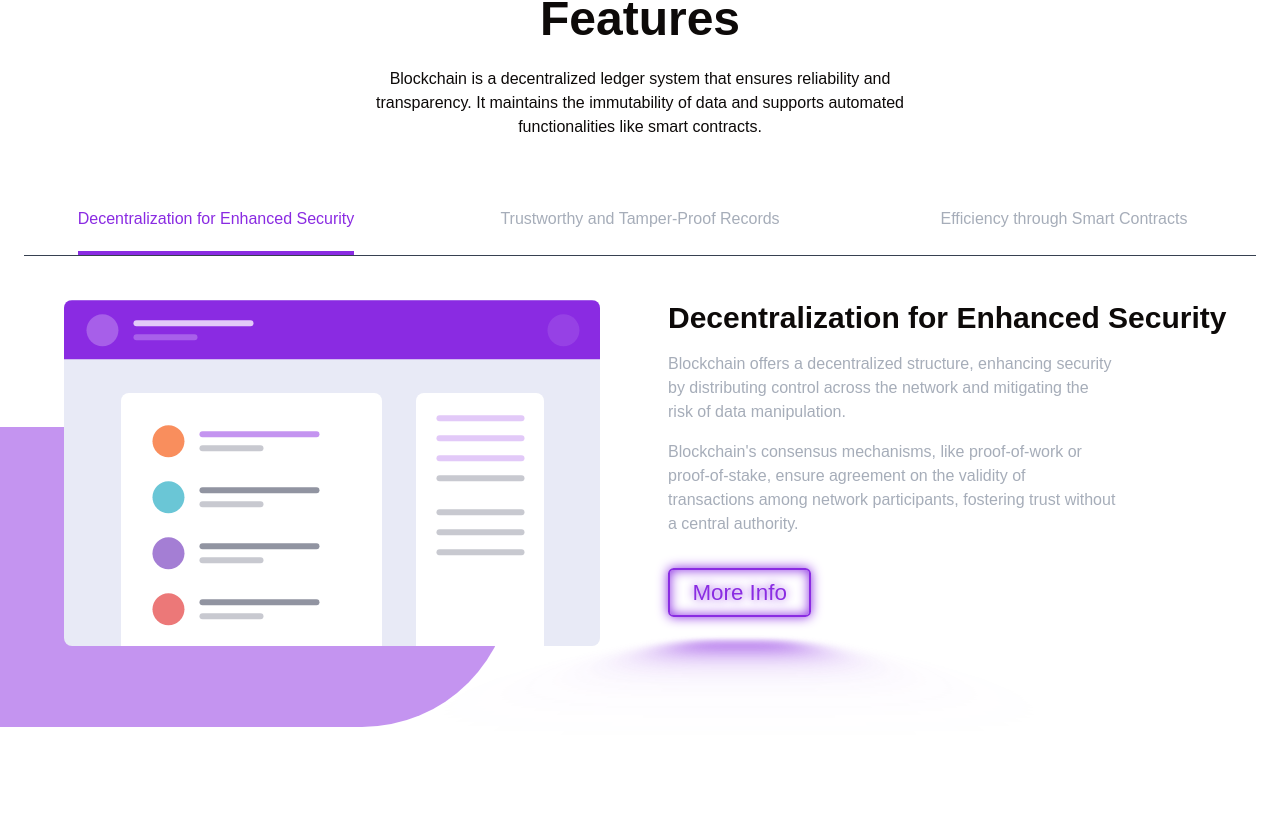
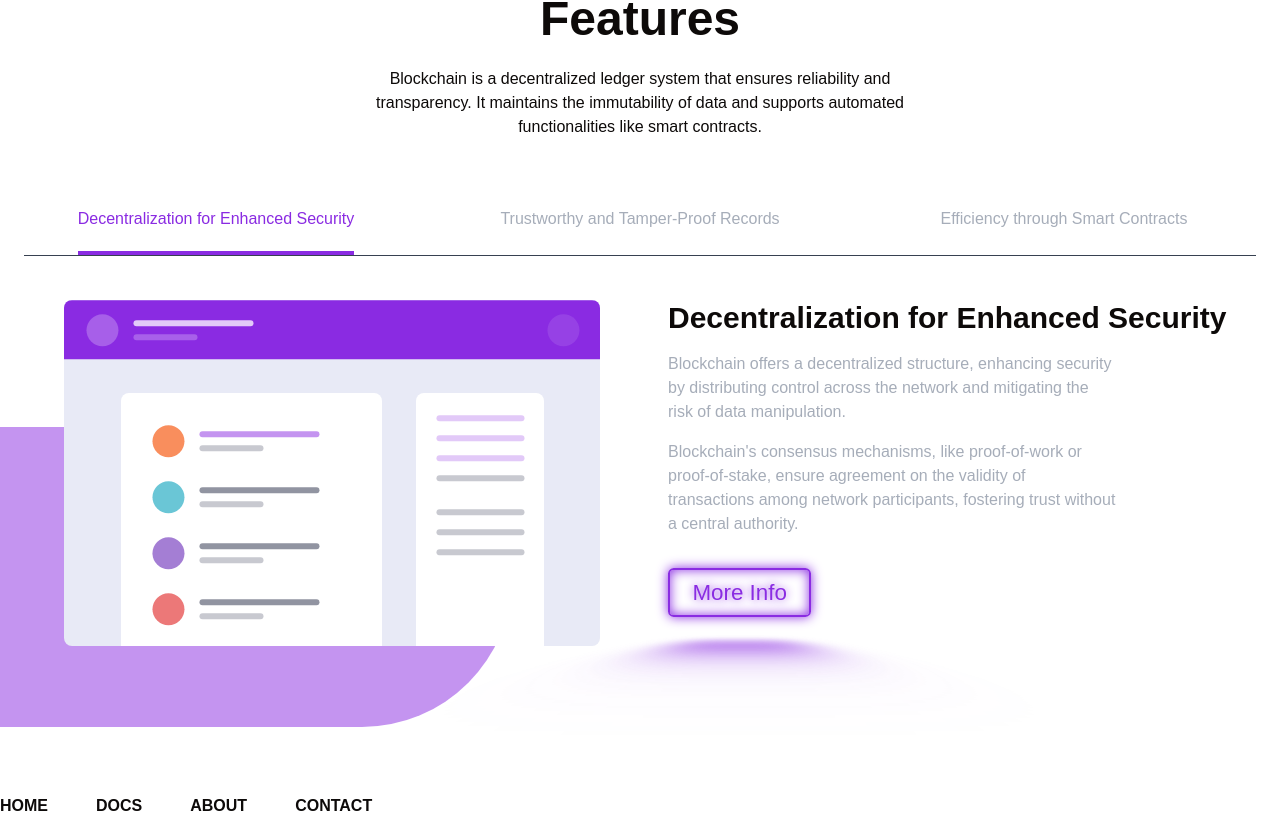
Before and after one commit to YasinBG/yourwerk, a Vue app: page / in a window 1280 px wide. Shown: the part 3167-3985 px from the top of the page. Before the commit the page ends 3961 px from the top, so only its background shows below. Built offline with nearby package versions, Linux system fonts and the light colour scheme.

Commit message:
footer update

```diff
--- /dev/null
+++ b/src/components/LayoutFooter.vue
@@ -0,0 +1,48 @@
+<template>
+  <div class="dark:bg-mkPrimary text-mkPrimary dark:text-mkWhite selection:bg-mkPurple selection:text-mkWhite">
+
+    <ul class="nav-list flex items-center space-x-12 font-semibold uppercase">
+      <li  v-for="menu in menus" :key="menu"
+              class="hover:opacity-70 focus:opacity-70 transition-all duration-200 ease-linear cursor-pointer"
+            >
+            <a href="#">{{ menu.name }}</a>
+            </li>
+    </ul>
+
+  </div>
+</template>
+
+<script>
+import { ref } from 'vue'
+export default {
+    components:{
+
+    },
+
+    setup(){
+
+    const menus = ref([
+      {
+        name:'home', detail:'',
+      },
+      {
+        name:'Docs',  detail:'',
+      },
+      {
+        name:'about',  detail:'',
+      },
+      {
+        name:'contact',  detail:'',
+      }
+
+    ])
+      return{
+          menus
+      }
+    }
+}
+</script>
+
+<style>
+
+</style>
--- a/src/views/HomeView.vue
+++ b/src/views/HomeView.vue
@@ -565,12 +565,24 @@
               <div class="mx-auto md:mx-0 mt-8 text-center md:text-start">
                 <button class="neon-button">More Info</button>
               </div>
+
             </div>
+
           </div>
+
         </div>
+
       </div>
+
+
     </section>
+    <section>
+      <LayoutFooter></LayoutFooter>
+    </section>
+
+
   </div>
+
 </template>
 
 <script>
@@ -583,8 +595,10 @@ import {
   leftLineAnimate,
 } from "@/directives/mkAnimate";
 import AccordionApp from "@/components/AccordionApp.vue";
+import LayoutFooter from "@/components/LayoutFooter.vue";
+export default {
 
-export default {
+
   setup() {
     const fadeUp = fadeUpAnimate;
     const fadeLeft = fadeLeftAnimate;
@@ -783,7 +797,7 @@ export default {
       isDarkMode,
     };
   },
-  components: { AccordionApp, CarouselApp },
+  components: { AccordionApp, CarouselApp,LayoutFooter },
 };
 </script>
 
```
